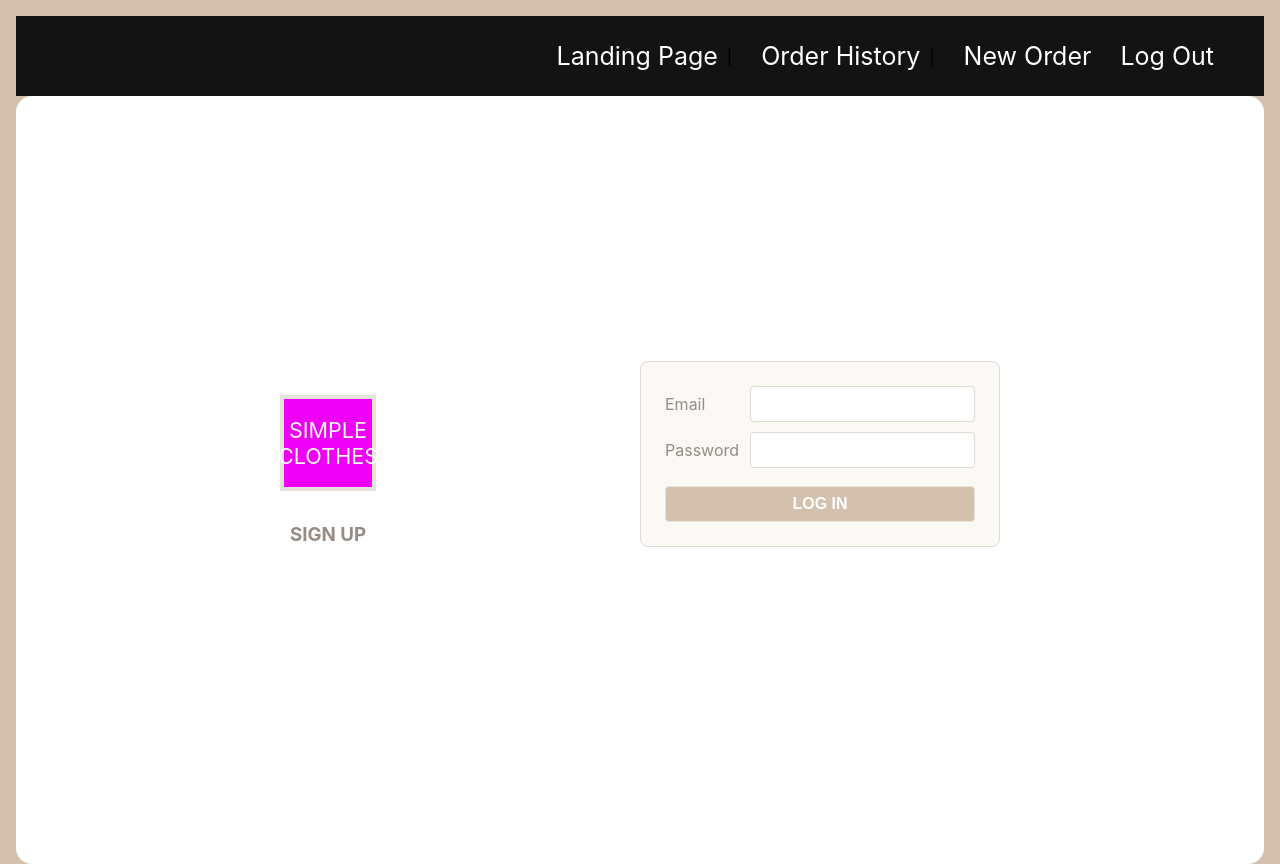
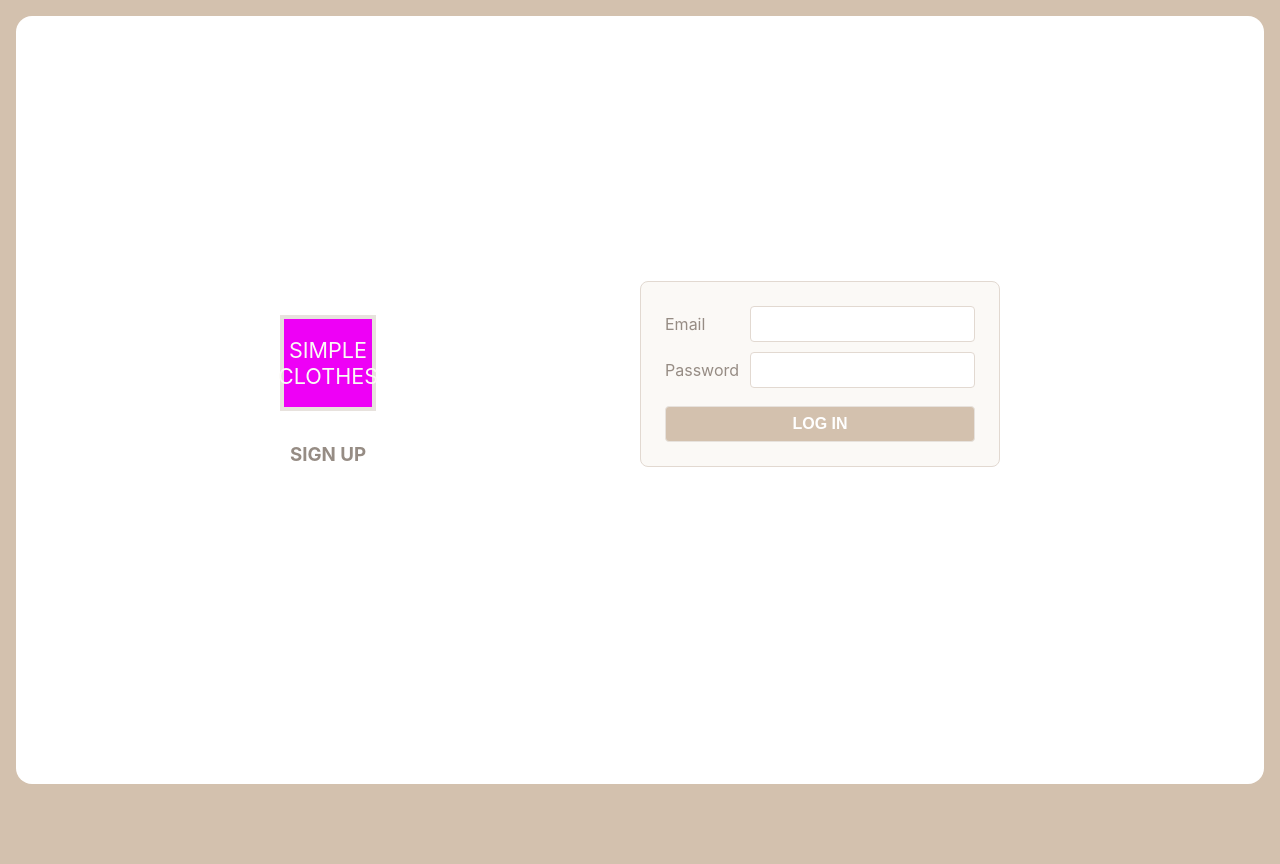
Before and after one commit to nsjama21/MernWebsite, a React (Create React App) app: page / in a window 1280 px wide. After the commit the page ends 800 px from the top, so only its background shows below. Built offline with nearby package versions, Linux system fonts and the light colour scheme.

Commit message:
first commit

```diff
--- a/src/pages/App/App.js
+++ b/src/pages/App/App.js
@@ -5,19 +5,19 @@ import { getUser } from '../../utilities/users-service';
 import AuthPage from '../AuthPage/AuthPage';
 import NewOrderPage from '../NewOrderPage/NewOrderPage';
 import OrderHistoryPage from '../OrderHistoryPage/OrderHistoryPage';
-import NavBar from "../../components/NavBar/NavBar"
-import LandingPage from "../LandingPage/LandingPage"
+// import NavBar from "../../components/NavBar/NavBar"
+// import LandingPage from "../LandingPage/LandingPage"
 
 export default function App() {
   const [user, setUser] = useState(getUser());
   return (
     <main className={styles.App}>
-      <NavBar />
+      {/* <NavBar /> */}
       {user ?
         <>
           <Routes>
             {/* client-side route that renders the component instance if the path matches the url in the address bar */}
-            <Route path="/" element={<LandingPage />} />
+            {/* <Route path="/" element={<LandingPage />} /> */}
             <Route path="/orders/new" element={<NewOrderPage user={user} setUser={setUser} />} />
             <Route path="/orders" element={<OrderHistoryPage user={user} setUser={setUser} />} />
             {/* redirect to /orders/new if path in address bar hasn't matched a <Route> above */}
```
